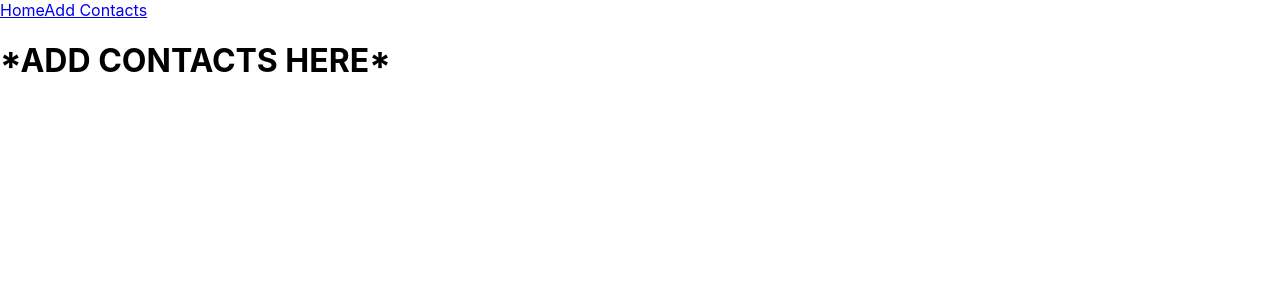
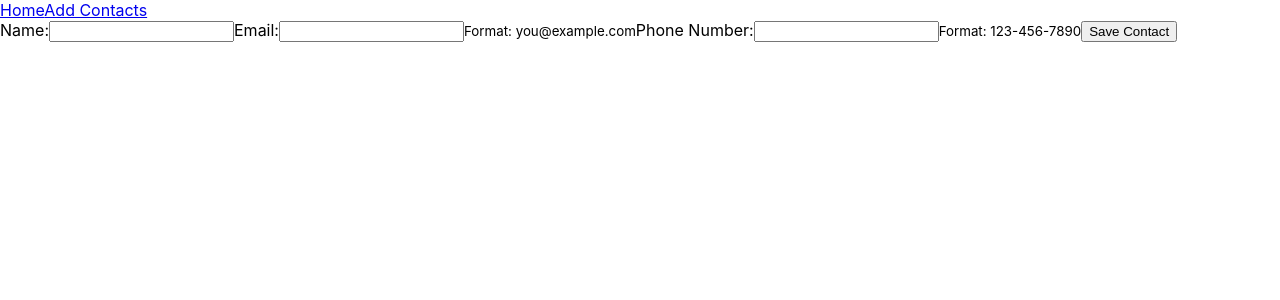
Before and after one commit to EricMellow/contacts, a React (Create React App) app: page /Contacts in a window 1280 px wide. Shown: the top 300 px of the page. Built offline with nearby package versions, Linux system fonts and the light colour scheme.

Commit message:
Add form to AddContacts

```diff
--- a/src/components/AddContacts/AddContacts.js
+++ b/src/components/AddContacts/AddContacts.js
@@ -5,15 +5,27 @@ class AddContacts extends Component {
   constructor() {
     super();
     this.state = {
-
+      name: '',
+      email: '',
+      phone: '',
     };
   }
 
   render() {
     return (
-      <div>
-        <h1>*ADD CONTACTS HERE*</h1>
-      </div>
+      <main>
+        <form>
+          <label for="name">Name:</label>
+          <input type="text" id="name" name="name" required />
+          <label for="email">Email:</label>
+          <input type="email" id="email" required />
+          <small>Format: you@example.com</small>
+          <label for="phone">Phone Number:</label>
+          <input type="tel" id="phone" name="phone" pattern="[0-9]{3}-[0-9]{3}-[0-9]{4}" required />
+          <small>Format: 123-456-7890</small>
+          <input type="submit" value="Save Contact"></input>
+        </form>
+      </main>
     );
   }
 }
```
